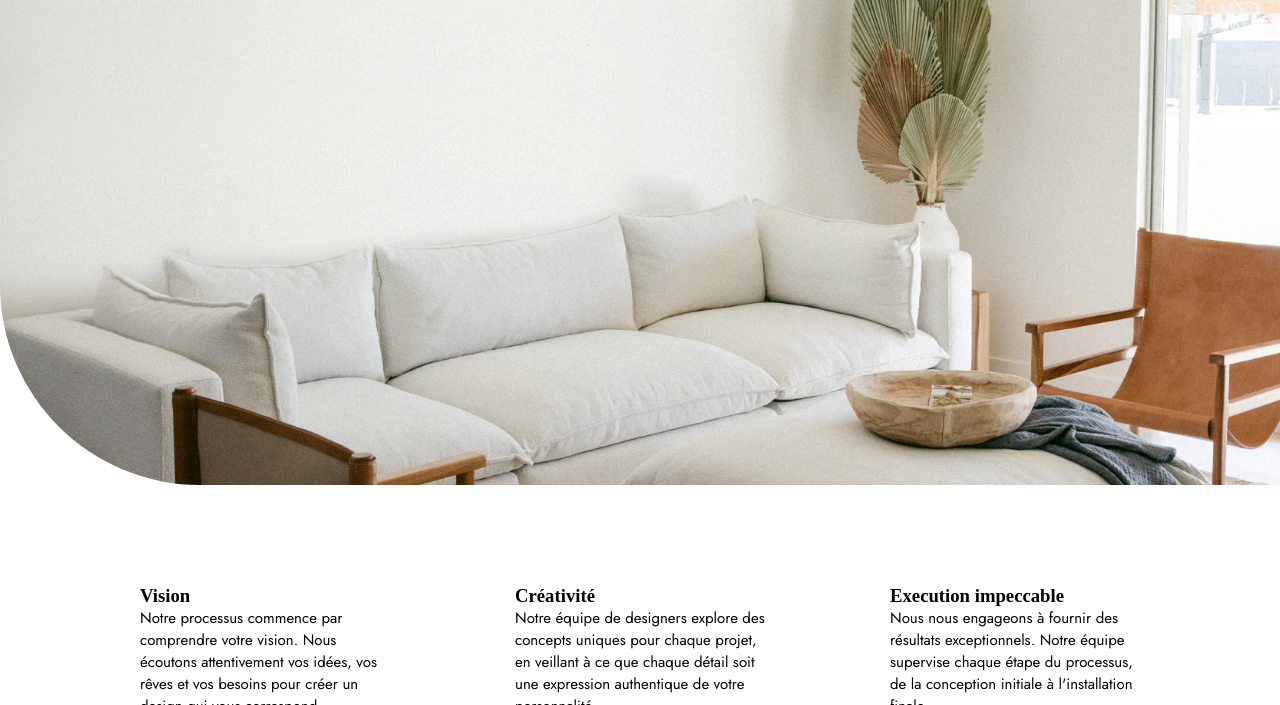
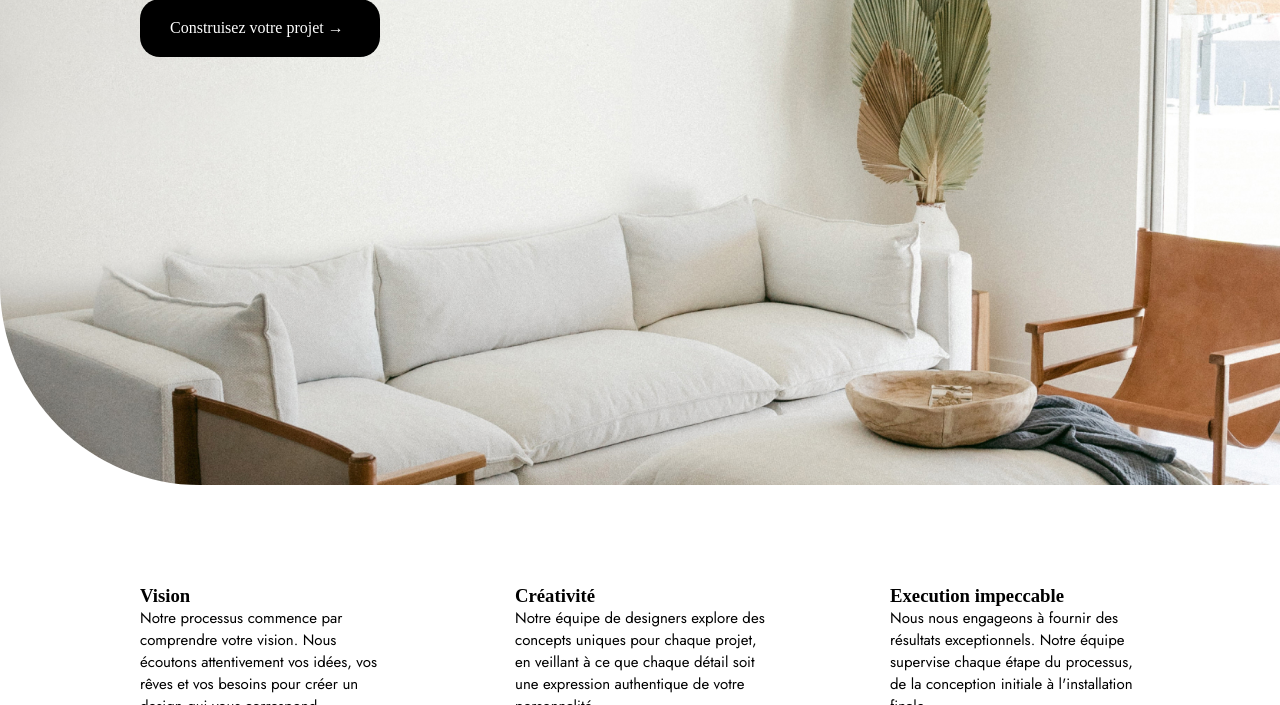
Before and after one commit to Cynthiadurand/Interno, a plain HTML site: page index.html in a window 1280 px wide. Shown: the part 395-1100 px from the top of the page. Drawn offline with Linux system fonts and the light colour scheme.

Commit message:
bouton ajouté

```diff
--- a/index.html
+++ b/index.html
@@ -32,7 +32,7 @@
             <div class="alignCenter container">
                 <h1>Rendez votre <br> maison unique</h1>
                 <p>Nous croyons que chaque espace à un potentiel d'être exceptionnel</p>
-                <a href="" class="btn">Construisez votre projet →</a>
+                <a href="" class="top20 flex btn width24">Construisez votre projet →</a>
             </div>
         </section>
         <!-- SECTION UN -->
--- a/style.css
+++ b/style.css
@@ -83,7 +83,11 @@ p{
    background-color: black;
    color: white;
    border-radius: 20px;
+   padding: 20px 30px;
 }
 .width40{
     width: 40%;
 }
+.width24{
+    width: 24%;
+}
```
